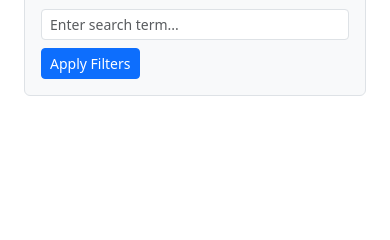
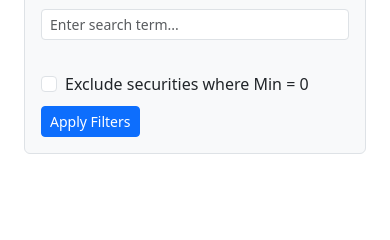
Before and after one commit to Cluckhead/Bang, a Flask app: page /security/summary in a window 390 px wide. Shown: the part 509-749 px from the top of the page. Run offline with Flask 3, Linux system fonts and the light colour scheme.

Commit message:
exclude min =0

```diff
--- a/templates/securities_page.html
+++ b/templates/securities_page.html
@@ -50,6 +50,16 @@ main.js:29 DOM fully loaded and parsed
                 </div>
                 {% endfor %}
             {% endif %}
+
+            {# Min = 0 Exclusion Toggle #}
+            <div class="col-md-2 d-flex align-items-center">
+                <div class="form-check mt-4">
+                    <input class="form-check-input" type="checkbox" value="true" id="exclude_min_zero" name="exclude_min_zero" {% if exclude_min_zero %}checked{% endif %}>
+                    <label class="form-check-label" for="exclude_min_zero">
+                        Exclude securities where Min = 0
+                    </label>
+                </div>
+            </div>
 
             {# Buttons #}
             <div class="col-md-auto">
@@ -199,6 +209,13 @@ main.js:29 DOM fully loaded and parsed
 
 {% block scripts %}
 {{ super() }}
-{# Remove client-side filter script block - All filtering/sorting is server-side #}
-{# Optional: Add JS for minor enhancements like highlighting sort column, but core logic is server-side #}
+<script>
+// Auto-submit the filter form when the Min=0 exclusion toggle is changed
+const excludeMinZeroCheckbox = document.getElementById('exclude_min_zero');
+if (excludeMinZeroCheckbox) {
+    excludeMinZeroCheckbox.addEventListener('change', function() {
+        document.getElementById('filter-form').submit();
+    });
+}
+</script>
 {% endblock %}
--- a/views/security_views.py
+++ b/views/security_views.py
@@ -61,11 +61,17 @@ def securities_page():
     page = request.args.get('page', 1, type=int)
     search_term = request.args.get('search_term', '', type=str).strip()
     sort_by = request.args.get('sort_by', None, type=str)
-    # Default sort: Abs Change Z-Score Descending
     sort_order = request.args.get('sort_order', 'desc', type=str).lower()
-    # Ensure sort_order is either 'asc' or 'desc'
     if sort_order not in ['asc', 'desc']:
         sort_order = 'desc'
+    active_filters = {
+        key.replace('filter_', ''): value
+        for key, value in request.args.items()
+        if key.startswith('filter_') and value
+    }
+    # --- Min = 0 Exclusion Toggle ---
+    exclude_min_zero = request.args.get('exclude_min_zero', 'true') == 'true'
+    current_app.logger.info(f"Request Params: Page={page}, Search='{search_term}', SortBy='{sort_by}', SortOrder='{sort_order}', Filters={active_filters}, Exclude Min = 0: {exclude_min_zero}")
 
     # Collect active filters from request args (e.g., ?filter_Country=USA&filter_Sector=Tech)
     active_filters = {
@@ -170,11 +176,17 @@ def securities_page():
         if active_filters:
             for col, value in active_filters.items():
                 if col in combined_metrics_df.columns:
-                    # Ensure consistent type for comparison, handle NaNs
                     combined_metrics_df = combined_metrics_df[combined_metrics_df[col].astype(str) == str(value)]
                     current_app.logger.info(f"Applied filter '{col}={value}'. Rows remaining: {len(combined_metrics_df)}")
                 else:
                      current_app.logger.warning(f"Warning: Filter column '{col}' not found in DataFrame.")
+
+        # 4. Exclude Min = 0 if toggle is on
+        if exclude_min_zero and 'Min' in combined_metrics_df.columns:
+            before_count = len(combined_metrics_df)
+            combined_metrics_df = combined_metrics_df[~(combined_metrics_df['Min'].fillna(0) == 0)]
+            after_count = len(combined_metrics_df)
+            current_app.logger.info(f"Excluded securities where Min = 0. Rows before: {before_count}, after: {after_count}")
 
         # --- Handle Empty DataFrame After Filtering ---
         if combined_metrics_df.empty:
@@ -194,7 +206,8 @@ def securities_page():
                                    active_filters=active_filters,
                                    pagination=None,
                                    current_sort_by=sort_by,
-                                   current_sort_order=sort_order)
+                                   current_sort_order=sort_order,
+                                   exclude_min_zero=exclude_min_zero)
 
         # --- Apply Sorting ---
         current_app.logger.info(f"Applying sort: By='{sort_by}', Order='{sort_order}'")
@@ -311,7 +324,8 @@ def securities_page():
                                securities_data=[],
                                pagination=None,
                                filter_options=final_filter_options if 'final_filter_options' in locals() else {},
-                               active_filters=active_filters)
+                               active_filters=active_filters,
+                               exclude_min_zero=exclude_min_zero)
 
     # --- Render Template ---
     return render_template('securities_page.html',
@@ -324,7 +338,9 @@ def securities_page():
                            pagination=pagination_context, # Pass pagination object
                            current_sort_by=sort_by,
                            current_sort_order=sort_order,
-                           message=None) # Clear any previous error message if successful
+                           message=None, # Clear any previous error message if successful
+                           exclude_min_zero=exclude_min_zero # Pass toggle state to template
+    )
 
 @security_bp.route('/security/details/<metric_name>/<path:security_id>')
 def security_details(metric_name, security_id):
```
Also changed, not shown: Docs/Version2.md (+1 -3 lines).
